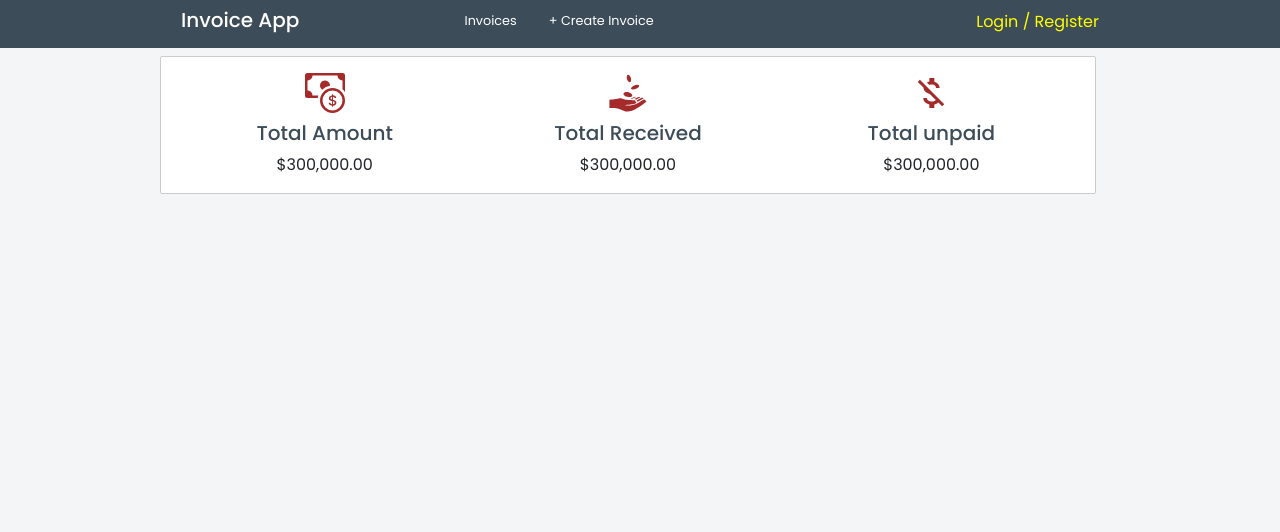
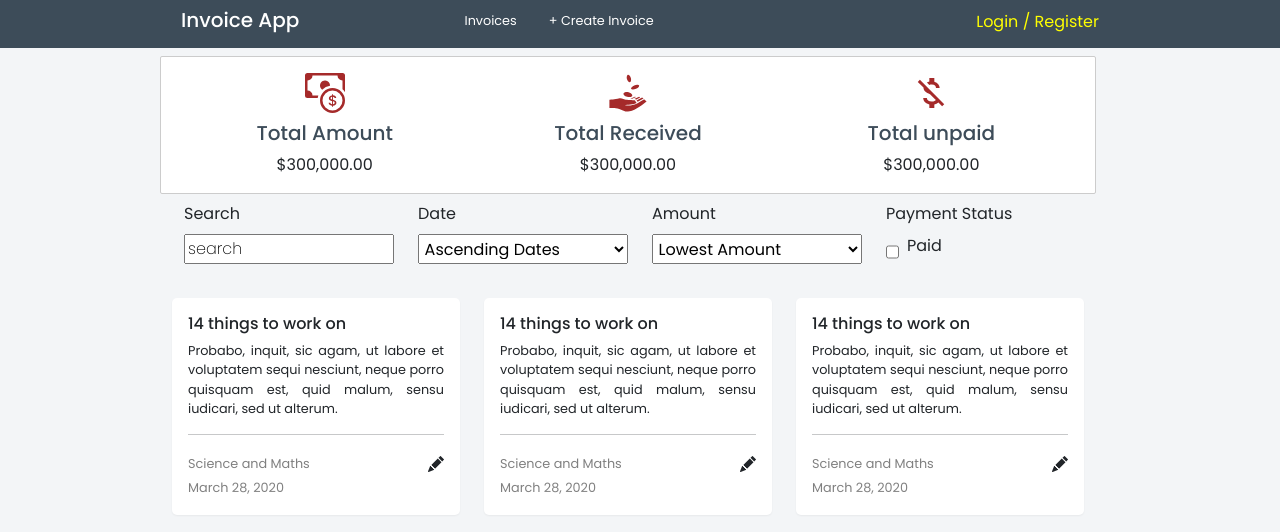
Before and after one commit to jeffkojobans5/invoice-app, a React (Create React App) app: page /invoices in a window 1280 px wide. Shown: the top 532 px of the page. Built offline with nearby package versions, Linux system fonts and the light colour scheme; no server answers.

Commit message:
set filter context

```diff
--- a/src/components/InvoiceBlock.js
+++ b/src/components/InvoiceBlock.js
@@ -88,6 +88,7 @@ const InvoiceBlock = () => {
                                 value={inputFields.dateValue}
                                 onDayChange={(e)=>StartDate(e)}
                                 placeholder = ""
+
                             />
                         </div>
                     </div>
--- /dev/null
+++ b/src/components/InvoiceList.js
@@ -0,0 +1,57 @@
+import { BsFillPencilFill } from 'react-icons/bs'
+
+function InvoiceList () {
+    return (
+        <div className="row justify-content-between p-0 mt-4">
+            <div className="col-md-4 ">
+                <div className="col-md-12 invoice-item">
+                    <h5> 14 things to work on </h5>
+                    <p> Probabo, inquit, sic agam, ut labore et voluptatem sequi nesciunt, neque porro quisquam est, quid malum, sensu iudicari, sed ut alterum. </p>
+                    <hr />
+                    <div className="invoice-date-edit">
+                        <div className="invoice-date">
+                            <small>Science and Maths <br/> March 28, 2020</small>
+                        </div>
+                        <div className="invoice-edit">
+                            <BsFillPencilFill />
+                        </div>
+                    </div>
+                </div>
+            </div>
+
+            <div className="col-md-4 ">
+                <div className="col-md-12 invoice-item">
+                    <h5> 14 things to work on </h5>
+                        <p> Probabo, inquit, sic agam, ut labore et voluptatem sequi nesciunt, neque porro quisquam est, quid malum, sensu iudicari, sed ut alterum. </p>
+                        <hr />
+                        <div className="invoice-date-edit">
+                            <div className="invoice-date">
+                                <small>Science and Maths <br/> March 28, 2020</small>
+                            </div>
+                            <div className="invoice-edit">
+                                <BsFillPencilFill />
+                            </div>
+                        </div>
+                </div>
+            </div>
+
+            <div className="col-md-4 ">
+                <div className="col-md-12 invoice-item">
+                    <h5> 14 things to work on </h5>
+                        <p> Probabo, inquit, sic agam, ut labore et voluptatem sequi nesciunt, neque porro quisquam est, quid malum, sensu iudicari, sed ut alterum. </p>
+                        <hr />
+                        <div className="invoice-date-edit">
+                            <div className="invoice-date">
+                                <small>Science and Maths <br/> March 28, 2020</small>
+                            </div>
+                            <div className="invoice-edit">
+                                <BsFillPencilFill />
+                            </div>
+                        </div>
+                </div>
+            </div>
+        </div>
+    )
+}
+
+export default InvoiceList
--- a/src/components/index.js
+++ b/src/components/index.js
@@ -2,5 +2,6 @@ import Header from './Header';
 import InvoiceBlock from './InvoiceBlock';
 import NotesTotal from './NotesTotal';
 import SideBar from './SideBar';
+import InvoiceList from './InvoiceList';
 
-export { Header , InvoiceBlock , NotesTotal , SideBar }
+export { Header , InvoiceBlock , NotesTotal , SideBar , InvoiceList }
--- a/src/index.css
+++ b/src/index.css
@@ -16,7 +16,7 @@ select:focus {
   outline: none !important;
 }
 
-input {
+input:not([type="checkbox"]) {
   font-weight: 200 !important;
   width: 100%;
 }
@@ -332,3 +332,64 @@ input[type="number"] {
   font-size: 2.5rem;
   color: brown;
 }
+
+/* filter */
+.filter {
+  padding-bottom: 3rem;
+}
+
+.filter div label {
+  margin-bottom: 0.5rem;
+}
+
+.filter select {
+  width: 100%;
+  padding: 0.1rem;
+}
+
+.payment-status {
+  text-align: right !important;
+}
+
+.invoice-item {
+  background-color: white;
+  padding: 1rem;
+  border-radius: 5px;
+  box-shadow: 0 1px 2px 0 rgba(0, 0, 0, 0.05);
+  transition: 0.2s all;
+}
+
+.invoice-item:hover {
+  box-shadow: 0 1px 4px 0 rgba(0, 0, 0, 0.25);
+  transform: scale(1.02);
+  cursor: pointer;
+}
+
+.invoice-item h5 {
+  font-size: 1rem;
+}
+
+.invoice-item p {
+  font-size: 0.8rem;
+  text-align: justify;
+}
+
+.invoice-item small {
+  font-size: 0.8rem;
+  color: gray;
+}
+
+.invoice-date-edit {
+  display: flex;
+  justify-content: start;
+}
+
+.invoice-date,
+.invoice-edit {
+  flex: 1;
+}
+
+.invoice-edit {
+  justify-content: end;
+  text-align: right;
+}
--- a/src/pages/Invoices.js
+++ b/src/pages/Invoices.js
@@ -1,11 +1,13 @@
 import { GiReceiveMoney } from 'react-icons/gi'
 import { BsCashCoin } from 'react-icons/bs'
 import { MdMoneyOff } from 'react-icons/md'
+import { InvoiceList } from '../components/index'
 
 function Invoices () {
     return (
+    <>
         <div className="container-fluid w-75">
-            <div className="container mt-2 row mx-auto p-0">
+            <div className="container mt-2 row mx-auto p-0 ">
                 <div className="row invoice-block pt-3">
                     <div className="invoices-page-box col-md-4 total-amount">
                         <BsCashCoin className="icon"/>
@@ -24,7 +26,47 @@ function Invoices () {
                     </div>
                 </div>
             </div>
-        </div>
+            <div className="container mt-2 row mx-auto p-0 filter">
+                <div className="col-md-3">
+                    <label htmlfor="search"> Search </label> <br/>
+                    <input
+                        type="text"
+                        name="search"
+                        value="search"
+                    />
+                </div>
+                <div className="col-md-3 ">
+                    <label htmlfor="date"> Date </label> <br/>
+                    <select name="" id="">
+                        <option value=""> Ascending Dates</option>
+                        <option value=""> Descending Dates</option>
+                    </select>
+                </div>
+                <div className="col-md-3 ">
+                    <label htmlfor="amount"> Amount </label> <br/>
+                    <select name="" id="">
+                        <option value=""> Lowest Amount </option>
+                        <option value=""> Highest Amount </option>
+                    </select>
+                </div>
+                <div className="col-md-3 ">
+                    <label htmlfor="payment-status" className="payment-status"> Payment Status </label> <br/>
+                    <div className="d-flex justify-content-start">
+                        <input
+                            type="checkbox"
+                            name="payment-status"
+                            value="Bike"
+                            className="mt-1"
+                            />
+                        <label hmtlfor="paid" className="px-2"> Paid </label>
+                        </div>
+                    </div>
+                </div>
+                <div className="container mt-2 row mx-auto p-0 ">
+                    <InvoiceList />
+                </div>
+            </div>
+    </>
     )
 }
 
```
